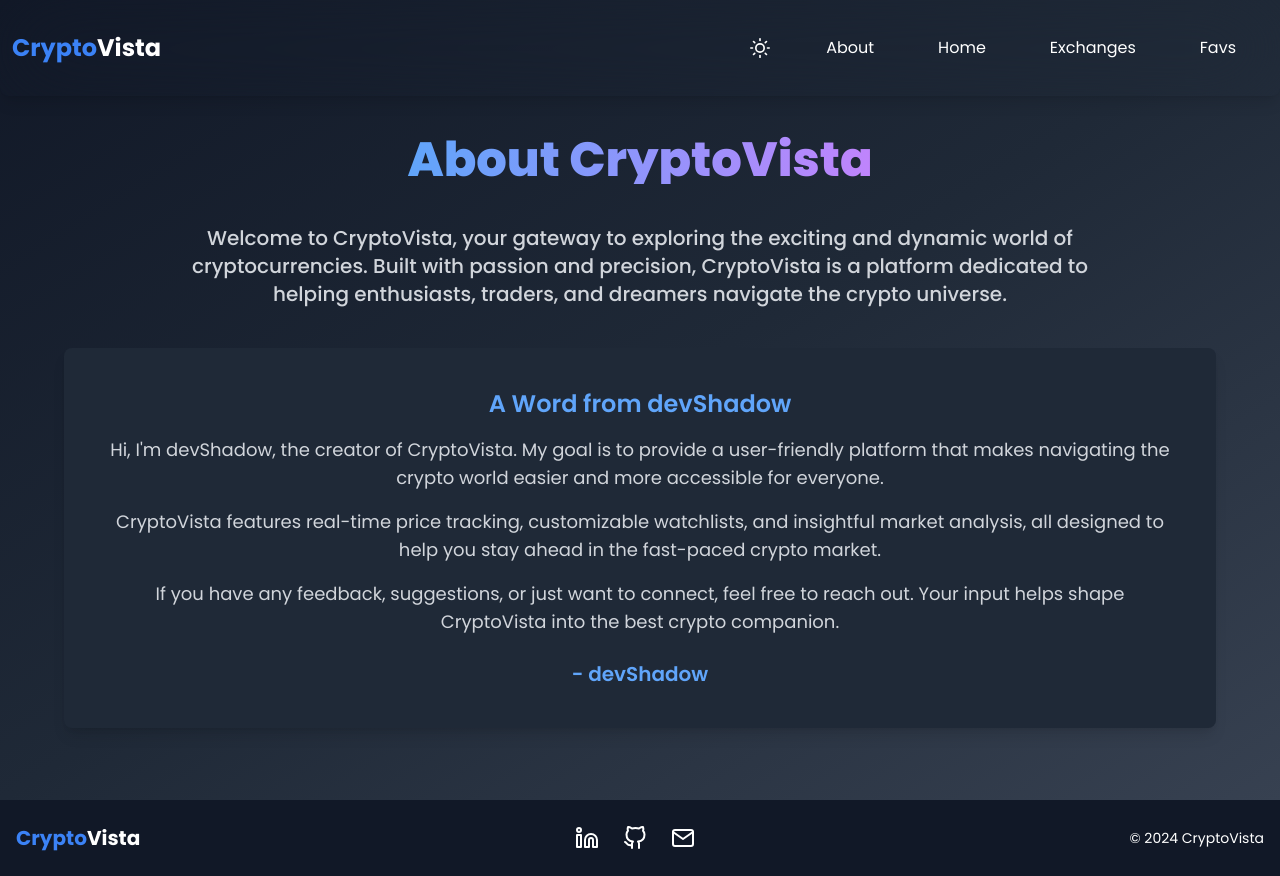
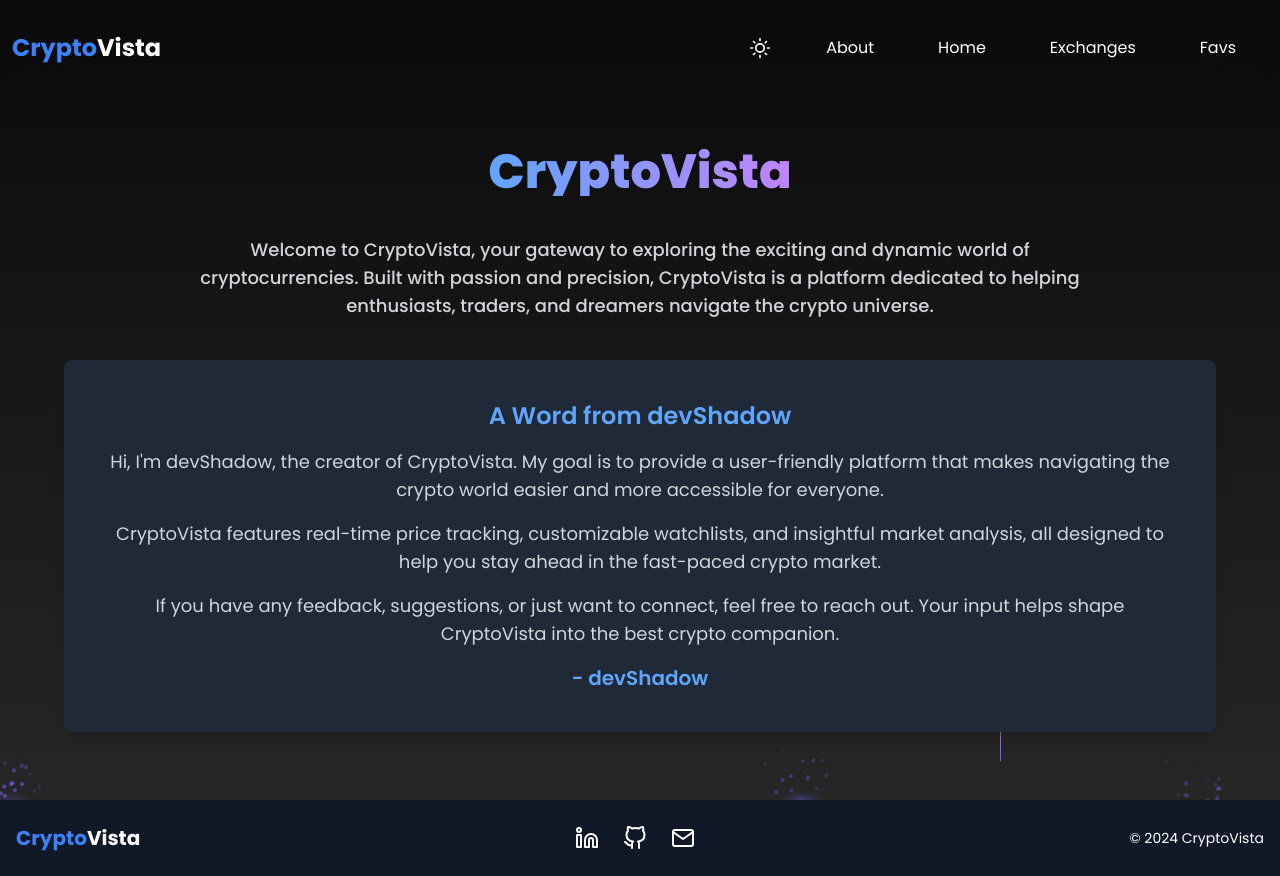
Before and after one commit to kaushal-Prakash/crypto-vista, a Next.js app: page /about in a window 1280 px wide. Built offline with nearby package versions, Linux system fonts and the light colour scheme.

Commit message:
ui changes of about

```diff
--- a/src/app/about/page.tsx
+++ b/src/app/about/page.tsx
@@ -1,6 +1,7 @@
 "use client";
+import { useEffect } from "react";
 import gsap from "gsap";
-import { useEffect } from "react";
+import { BackgroundBeamsWithCollision } from "@/components/ui/BgBeams";
 
 function AboutPage() {
   useEffect(() => {
@@ -13,16 +14,17 @@ function AboutPage() {
   }, []);
 
   return (
-    <div className="min-h-screen bg-gradient-to-br from-blue-100 via-blue-300 to-blue-500 text-gray-800 dark:text-white dark:from-gray-900 dark:via-gray-800 dark:to-gray-700 p-10">
+    <BackgroundBeamsWithCollision className="min-h-screen">
+      <div className="relative z-10 p-5 sm:p-10 text-gray-800 dark:text-white">
         {/* Container */}
-      <div className="max-w-6xl mx-auto flex flex-col items-center text-center space-y-10">
+        <div className="max-w-6xl mx-auto flex flex-col items-center text-center space-y-8 sm:space-y-10">
           {/* Title */}
-        <h1 className="text-4xl mt-20 sm:mt-24 sm:text-5xl about-content font-extrabold bg-gradient-to-r from-blue-500 to-purple-500 dark:from-blue-400 dark:to-purple-400 bg-clip-text text-transparent">
-          About CryptoVista
+          <h1 className="text-3xl mt-16 sm:mt-20 sm:text-5xl about-content font-extrabold bg-gradient-to-r from-blue-500 to-purple-500 dark:from-blue-400 dark:to-purple-400 bg-clip-text text-transparent">
+            CryptoVista
           </h1>
 
           {/* Subtitle */}
-        <p className="text-lg sm:text-xl font-medium about-content text-gray-700 dark:text-gray-300 max-w-4xl">
+          <p className="text-base sm:text-lg font-medium about-content text-gray-700 dark:text-gray-300 max-w-4xl">
             Welcome to CryptoVista, your gateway to exploring the exciting and
             dynamic world of cryptocurrencies. Built with passion and precision,
             CryptoVista is a platform dedicated to helping enthusiasts, traders,
@@ -30,31 +32,32 @@ function AboutPage() {
           </p>
 
           {/* Personal Note */}
-        <div className="w-full bg-white about-content dark:bg-gray-800 shadow-lg rounded-lg p-6 sm:p-10">
-          <h2 className="text-2xl font-semibold text-blue-600 dark:text-blue-400 mb-4">
+          <div className="w-full bg-white about-content dark:bg-gray-800 shadow-lg rounded-lg p-4 sm:p-6 md:p-10 space-y-4">
+            <h2 className="text-xl sm:text-2xl font-semibold text-blue-600 dark:text-blue-400 mb-2 sm:mb-4">
               A Word from devShadow
             </h2>
-          <p className="text-base sm:text-lg text-gray-600 dark:text-gray-300 leading-relaxed">
+            <p className="text-sm sm:text-base md:text-lg text-gray-600 dark:text-gray-300 leading-relaxed">
               Hi, I&apos;m devShadow, the creator of CryptoVista. My goal is to
               provide a user-friendly platform that makes navigating the crypto
               world easier and more accessible for everyone.
             </p>
-          <p className="text-base sm:text-lg text-gray-600 dark:text-gray-300 mt-4">
+            <p className="text-sm sm:text-base md:text-lg text-gray-600 dark:text-gray-300 mt-2 sm:mt-4">
               CryptoVista features real-time price tracking, customizable
-            watchlists, and insightful market analysis, all designed to help you
-            stay ahead in the fast-paced crypto market.
+              watchlists, and insightful market analysis, all designed to help
+              you stay ahead in the fast-paced crypto market.
             </p>
-          <p className="text-base sm:text-lg text-gray-600 dark:text-gray-300 mt-4">
-            If you have any feedback, suggestions, or just want to connect, feel
-            free to reach out. Your input helps shape CryptoVista into the best
-            crypto companion.
+            <p className="text-sm sm:text-base md:text-lg text-gray-600 dark:text-gray-300 mt-2 sm:mt-4">
+              If you have any feedback, suggestions, or just want to connect,
+              feel free to reach out. Your input helps shape CryptoVista into
+              the best crypto companion.
             </p>
-          <p className="mt-6 text-xl font-semibold text-blue-600 dark:text-blue-400">
+            <p className="mt-4 sm:mt-6 text-lg sm:text-xl font-semibold text-blue-600 dark:text-blue-400">
               - devShadow
             </p>
           </div>
         </div>
       </div>
+    </BackgroundBeamsWithCollision>
   );
 }
 
--- /dev/null
+++ b/src/components/ui/BgBeams.tsx
@@ -0,0 +1,261 @@
+"use client";
+import { cn } from "@/lib/utils";
+import { motion, AnimatePresence } from "framer-motion";
+import React, { useRef, useState, useEffect } from "react";
+
+export const BackgroundBeamsWithCollision = ({
+  children,
+  className,
+}: {
+  children: React.ReactNode;
+  className?: string;
+}) => {
+  const containerRef = useRef<HTMLDivElement>(null);
+  const parentRef = useRef<HTMLDivElement>(null);
+
+  const beams = [
+    {
+      initialX: 10,
+      translateX: 10,
+      duration: 7,
+      repeatDelay: 3,
+      delay: 2,
+    },
+    {
+      initialX: 600,
+      translateX: 600,
+      duration: 3,
+      repeatDelay: 3,
+      delay: 4,
+    },
+    {
+      initialX: 100,
+      translateX: 100,
+      duration: 7,
+      repeatDelay: 7,
+      className: "h-6",
+    },
+    {
+      initialX: 400,
+      translateX: 400,
+      duration: 5,
+      repeatDelay: 14,
+      delay: 4,
+    },
+    {
+      initialX: 800,
+      translateX: 800,
+      duration: 11,
+      repeatDelay: 2,
+      className: "h-20",
+    },
+    {
+      initialX: 1000,
+      translateX: 1000,
+      duration: 4,
+      repeatDelay: 2,
+      className: "h-12",
+    },
+    {
+      initialX: 1200,
+      translateX: 1200,
+      duration: 6,
+      repeatDelay: 4,
+      delay: 2,
+      className: "h-6",
+    },
+  ];
+
+  return (
+    <div
+      ref={parentRef}
+      className={cn(
+        "h-96 md:h-[40rem] bg-gradient-to-b from-white to-neutral-100 dark:from-neutral-950 dark:to-neutral-800 relative flex items-center w-full justify-center overflow-hidden",
+        // h-screen if you want bigger
+        className
+      )}
+    >
+      {beams.map((beam) => (
+        <CollisionMechanism
+          key={beam.initialX + "beam-idx"}
+          beamOptions={beam}
+          containerRef={containerRef}
+          parentRef={parentRef}
+        />
+      ))}
+
+      {children}
+      <div
+        ref={containerRef}
+        className="absolute bottom-0 bg-neutral-100 w-full inset-x-0 pointer-events-none"
+        style={{
+          boxShadow:
+            "0 0 24px rgba(34, 42, 53, 0.06), 0 1px 1px rgba(0, 0, 0, 0.05), 0 0 0 1px rgba(34, 42, 53, 0.04), 0 0 4px rgba(34, 42, 53, 0.08), 0 16px 68px rgba(47, 48, 55, 0.05), 0 1px 0 rgba(255, 255, 255, 0.1) inset",
+        }}
+      ></div>
+    </div>
+  );
+};
+
+const CollisionMechanism = React.forwardRef<
+  HTMLDivElement,
+  {
+    containerRef: React.RefObject<HTMLDivElement>;
+    parentRef: React.RefObject<HTMLDivElement>;
+    beamOptions?: {
+      initialX?: number;
+      translateX?: number;
+      initialY?: number;
+      translateY?: number;
+      rotate?: number;
+      className?: string;
+      duration?: number;
+      delay?: number;
+      repeatDelay?: number;
+    };
+  }
+// eslint-disable-next-line @typescript-eslint/no-unused-vars
+>(({ parentRef, containerRef, beamOptions = {} }, ref) => {
+  const beamRef = useRef<HTMLDivElement>(null);
+  const [collision, setCollision] = useState<{
+    detected: boolean;
+    coordinates: { x: number; y: number } | null;
+  }>({
+    detected: false,
+    coordinates: null,
+  });
+  const [beamKey, setBeamKey] = useState(0);
+  const [cycleCollisionDetected, setCycleCollisionDetected] = useState(false);
+
+  useEffect(() => {
+    const checkCollision = () => {
+      if (
+        beamRef.current &&
+        containerRef.current &&
+        parentRef.current &&
+        !cycleCollisionDetected
+      ) {
+        const beamRect = beamRef.current.getBoundingClientRect();
+        const containerRect = containerRef.current.getBoundingClientRect();
+        const parentRect = parentRef.current.getBoundingClientRect();
+
+        if (beamRect.bottom >= containerRect.top) {
+          const relativeX =
+            beamRect.left - parentRect.left + beamRect.width / 2;
+          const relativeY = beamRect.bottom - parentRect.top;
+
+          setCollision({
+            detected: true,
+            coordinates: {
+              x: relativeX,
+              y: relativeY,
+            },
+          });
+          setCycleCollisionDetected(true);
+        }
+      }
+    };
+
+    const animationInterval = setInterval(checkCollision, 50);
+
+    return () => clearInterval(animationInterval);
+  // eslint-disable-next-line react-hooks/exhaustive-deps
+  }, [cycleCollisionDetected, containerRef]);
+
+  useEffect(() => {
+    if (collision.detected && collision.coordinates) {
+      setTimeout(() => {
+        setCollision({ detected: false, coordinates: null });
+        setCycleCollisionDetected(false);
+      }, 2000);
+
+      setTimeout(() => {
+        setBeamKey((prevKey) => prevKey + 1);
+      }, 2000);
+    }
+  }, [collision]);
+
+  return (
+    <>
+      <motion.div
+        key={beamKey}
+        ref={beamRef}
+        animate="animate"
+        initial={{
+          translateY: beamOptions.initialY || "-200px",
+          translateX: beamOptions.initialX || "0px",
+          rotate: beamOptions.rotate || 0,
+        }}
+        variants={{
+          animate: {
+            translateY: beamOptions.translateY || "1800px",
+            translateX: beamOptions.translateX || "0px",
+            rotate: beamOptions.rotate || 0,
+          },
+        }}
+        transition={{
+          duration: beamOptions.duration || 8,
+          repeat: Infinity,
+          repeatType: "loop",
+          ease: "linear",
+          delay: beamOptions.delay || 0,
+          repeatDelay: beamOptions.repeatDelay || 0,
+        }}
+        className={cn(
+          "absolute left-0 top-20 m-auto h-14 w-px rounded-full bg-gradient-to-t from-indigo-500 via-purple-500 to-transparent",
+          beamOptions.className
+        )}
+      />
+      <AnimatePresence>
+        {collision.detected && collision.coordinates && (
+          <Explosion
+            key={`${collision.coordinates.x}-${collision.coordinates.y}`}
+            className=""
+            style={{
+              left: `${collision.coordinates.x}px`,
+              top: `${collision.coordinates.y}px`,
+              transform: "translate(-50%, -50%)",
+            }}
+          />
+        )}
+      </AnimatePresence>
+    </>
+  );
+});
+
+CollisionMechanism.displayName = "CollisionMechanism";
+
+const Explosion = ({ ...props }: React.HTMLProps<HTMLDivElement>) => {
+  const spans = Array.from({ length: 20 }, (_, index) => ({
+    id: index,
+    initialX: 0,
+    initialY: 0,
+    directionX: Math.floor(Math.random() * 80 - 40),
+    directionY: Math.floor(Math.random() * -50 - 10),
+  }));
+
+  return (
+    <div {...props} className={cn("absolute z-50 h-2 w-2", props.className)}>
+      <motion.div
+        initial={{ opacity: 0 }}
+        animate={{ opacity: 1 }}
+        exit={{ opacity: 0 }}
+        transition={{ duration: 1.5, ease: "easeOut" }}
+        className="absolute -inset-x-10 top-0 m-auto h-2 w-10 rounded-full bg-gradient-to-r from-transparent via-indigo-500 to-transparent blur-sm"
+      ></motion.div>
+      {spans.map((span) => (
+        <motion.span
+          key={span.id}
+          initial={{ x: span.initialX, y: span.initialY, opacity: 1 }}
+          animate={{
+            x: span.directionX,
+            y: span.directionY,
+            opacity: 0,
+          }}
+          transition={{ duration: Math.random() * 1.5 + 0.5, ease: "easeOut" }}
+          className="absolute h-1 w-1 rounded-full bg-gradient-to-b from-indigo-500 to-purple-500"
+        />
+      ))}
+    </div>
+  );
+};
```
Lines whose indentation alone changed are shown as unchanged.
